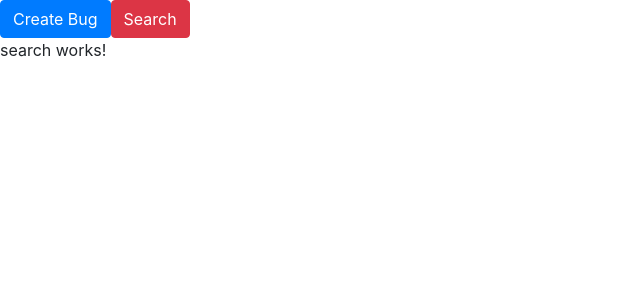
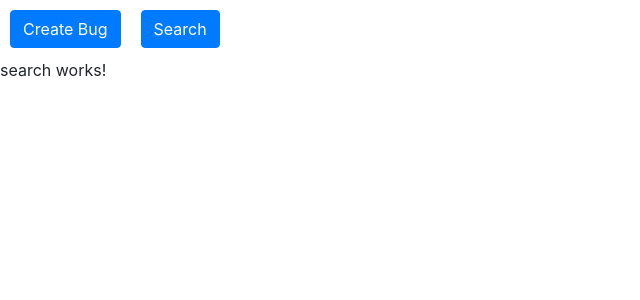
Before and after one commit to Sanjay-mg/angular-myapp, an Angular app: page /search in a window 1280 px wide. Shown: the top 300 px of the page, without its empty margins (0-640 px from the left). Built offline with nearby package versions, Linux system fonts and the light colour scheme.

Commit message:
added button styles and updated router link

```diff
--- a/src/app/header/header.component.css
+++ b/src/app/header/header.component.css
@@ -0,0 +1,3 @@
+a{
+  margin: 10px;
+}
--- a/src/app/header/header.component.html
+++ b/src/app/header/header.component.html
@@ -1,4 +1,4 @@
 <nav>
-  <a class="btn btn-primary" routerLink="/">Create Bug</a>
-  <a class="btn btn-danger" routerLink="/search">Search</a>
+  <a class="btn btn-primary" routerLink="">Create Bug</a>
+  <a class="btn btn-primary" routerLink="/search">Search</a>
 </nav>
```
